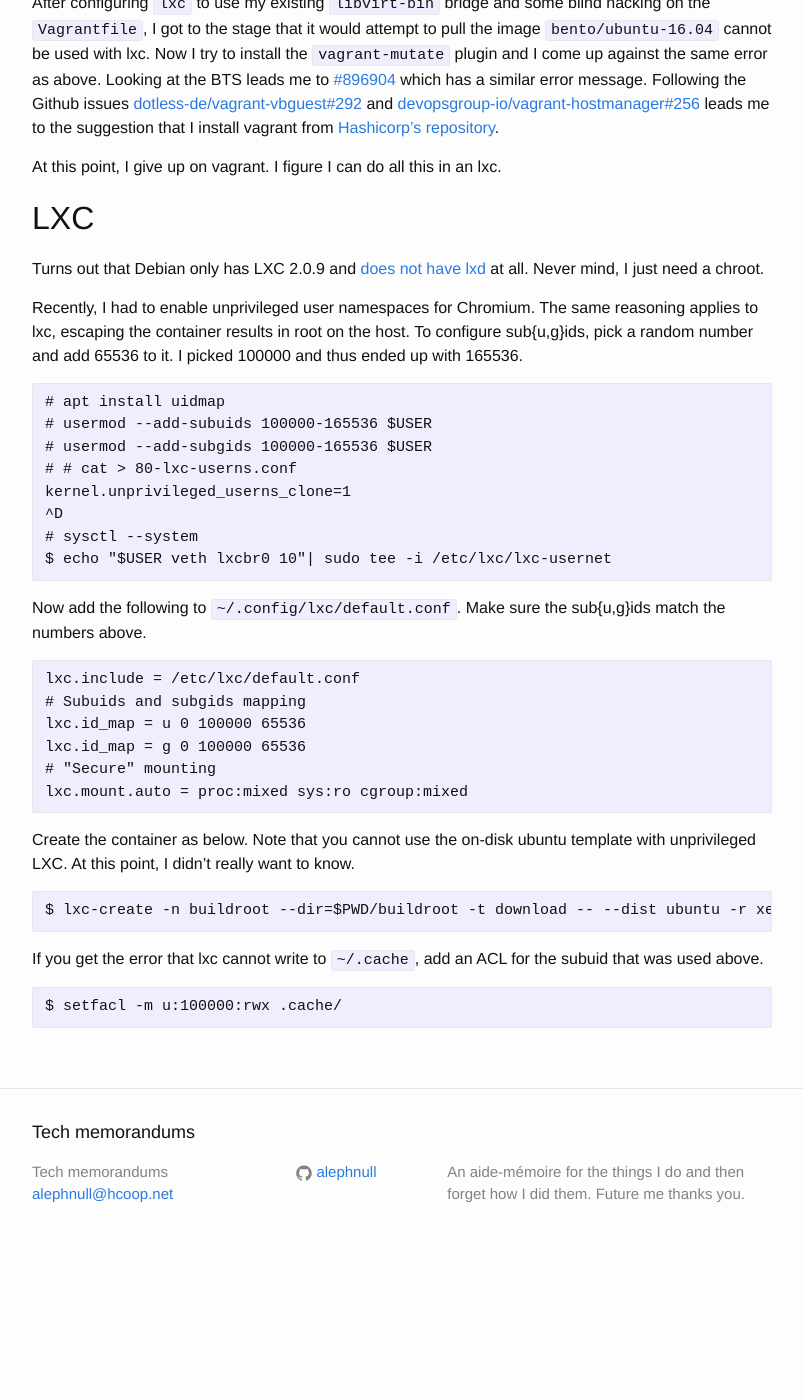
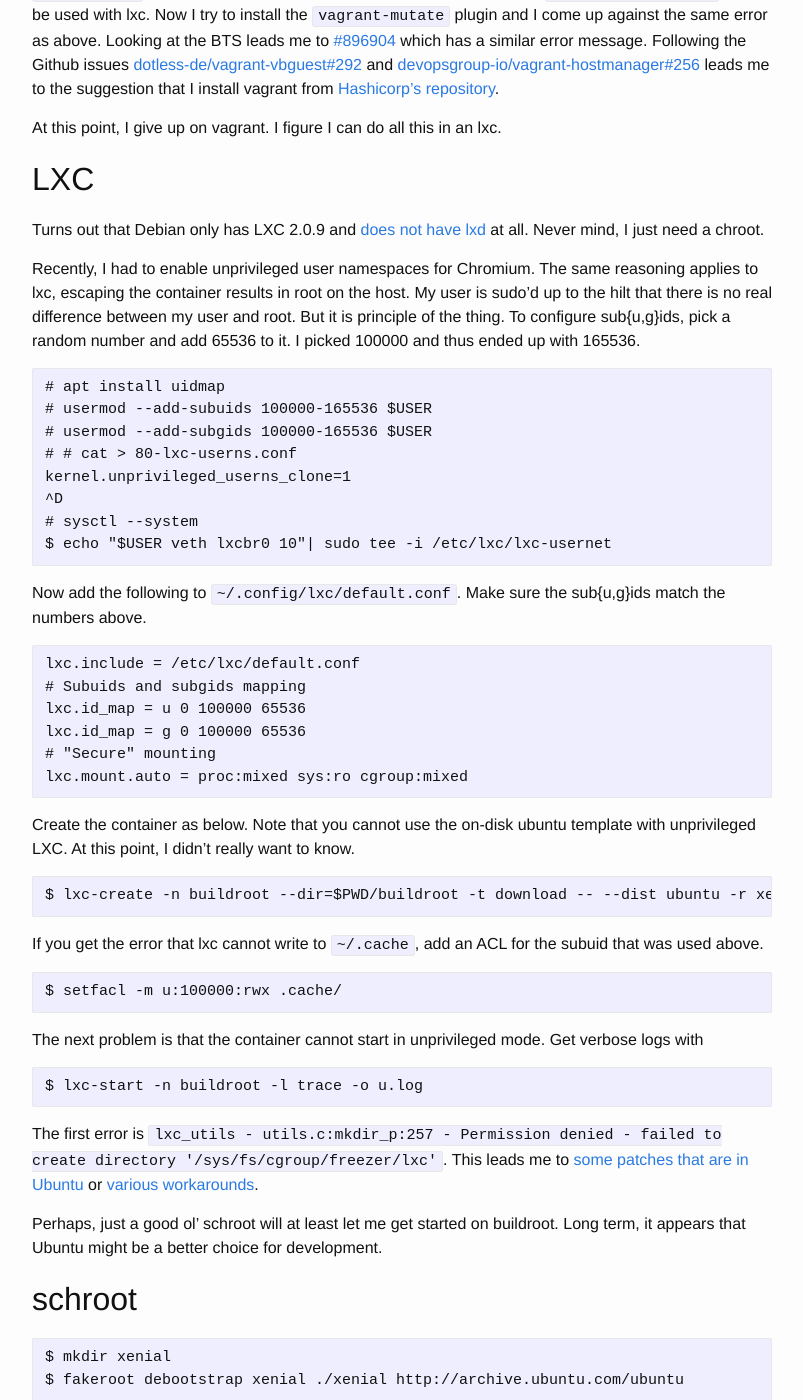
Before and after one commit to alephnull/alephnull.github.io, a Jekyll site: the page built from _posts/2018-11-10-homestead1_buildroot.md, in a window 1280 px wide and 1400 px high, scrolled down 1466 px. Shown: the whole window, without its empty margins (238-1041 px from the left). Built offline with Jekyll 4.4.1, drawn with Linux system fonts in a browser that asks for light colours; before the commit the page ends 2732 px from its top, so only the background shows below that; some of the changed text lies outside the part shown.

Commit message:
Completed pre-setup for buildroot
Fixed quotes (?)

````diff
--- a/_posts/2018-11-10-homestead1_buildroot.md
+++ b/_posts/2018-11-10-homestead1_buildroot.md
@@ -6,7 +6,7 @@
 ---
 
 _At first I hoped that such a technically unsound project would collapse but I soon realized it was doomed to success. Almost anything in software can be implemented, sold, and even used given enough determination. There is nothing a mere scientist can say that will stand against the flood of a hundred million dollars. But there is one quality that cannot be purchased in this way — and that is reliability. The price of reliability is the pursuit of the utmost simplicity. It is a price which the very rich find most hard to pay._
-- C. A. R. Hoare, on PL/1
+ -- C. A. R. Hoare, on PL/1
 
 # Problem statement
 
@@ -60,7 +60,7 @@
 
 Turns out that Debian only has LXC 2.0.9 and [does not have lxd](https://bugs.debian.org/cgi-bin/bugreport.cgi?bug=768073) at all. Never mind, I just need a chroot.
 
-Recently, I had to enable unprivileged user namespaces for Chromium. The same reasoning applies to lxc, escaping the container results in root on the host. To configure sub{u,g}ids, pick a random number and add 65536 to it. I picked 100000 and thus ended up with 165536.
+Recently, I had to enable unprivileged user namespaces for Chromium. The same reasoning applies to lxc, escaping the container results in root on the host. My user is sudo'd up to the hilt that there is no real difference between my user and root. But it is principle of the thing. To configure sub{u,g}ids, pick a random number and add 65536 to it. I picked 100000 and thus ended up with 165536.
 
 ```
 # apt install uidmap
@@ -95,3 +95,89 @@
 ```
 $ setfacl -m u:100000:rwx .cache/
 ```
+
+The next problem is that the container cannot start in unprivileged mode. Get verbose logs with
+
+```
+$ lxc-start -n buildroot -l trace -o u.log
+```
+
+The first error is `lxc_utils - utils.c:mkdir_p:257 - Permission denied - failed to create directory '/sys/fs/cgroup/freezer/lxc'`. This leads me to [some patches that are in Ubuntu](https://discuss.linuxcontainers.org/t/failed-creating-cgroups/272/9) or [various](https://github.com/lxc/lxc/issues/1205) [workarounds](https://www.linuxquestions.org/questions/linux-kernel-70/lxc-unprivileged-container-in-debian-jessie-cgroups-permissions-4175540174/).
+
+Perhaps, just a good ol' schroot will at least let me get started on buildroot. Long term, it appears that Ubuntu might be a better choice for development.
+
+## schroot
+
+```
+$ mkdir xenial
+$ fakeroot debootstrap xenial ./xenial http://archive.ubuntu.com/ubuntu
+```
+
+Let it chug along for a while, then realise that debootstrap requires sudo.
+
+```
+$ sudo debootstrap xenial ./xenial http://archive.ubuntu.com/ubuntu
+```
+
+Create a file `/etc/schroot/chroot.d/xenial.conf` with:
+
+```
+[xenial]
+description=Xenial Buildroot
+directory=/home/alok/var/chroot/xenial
+root-users=alok
+users=alok
+type=directory
+```
+
+Create a schroot session with,
+
+```
+$ schroot -b -c xenial -n buildroot
+```
+
+Enter that session with,
+
+```
+$ schroot -r -c xenial
+```
+
+You can become root with
+
+```
+$ schroot -r -c xenial -u root
+```
+
+Or setup sudo inside the chroot.
+
+Finally, we can get started with buildroot.
+
+## Buildroot setup
+
+Use Ubuntu's mirror protocol and add universe to `/etc/apt/sources.list`. Something like,
+
+```
+deb mirror://mirrors.ubuntu.com/mirrors.txt xenial main universe
+```
+
+Then,
+
+```
+# dpkg --add-architecture i386
+# apt update
+# apt purge -q snapd lxcfs lxd ubuntu-core-launcher snap-confine
+# apt install build-essential libncurses5-dev git bzr cvs mercurial subversion libc6:i386 unzip bc wget
+```
+
+117 kBps. Gosh, my internet sucks.
+
+Get the latest buildroot image.
+
+```
+$ wget -q -c http://buildroot.org/downloads/buildroot-2018.08.tar.gz
+$ tar xaf buildroot-2018.08.tar.gz
+```
+
+`make nconfig` followed by `make` will build an image.
+
+So endeth the lesson.
````
Also changed, not shown: _posts/2018-11-08-homestead0.md (+1 -1 lines).
